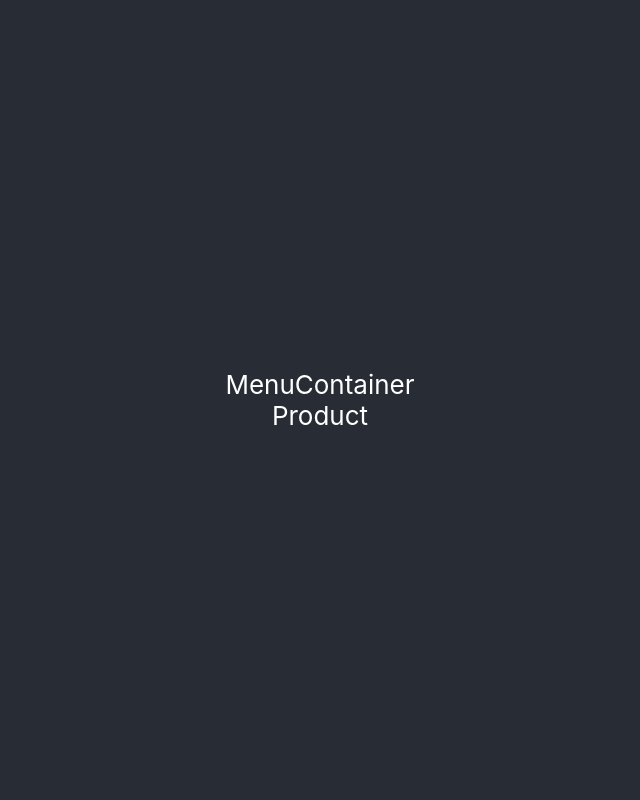
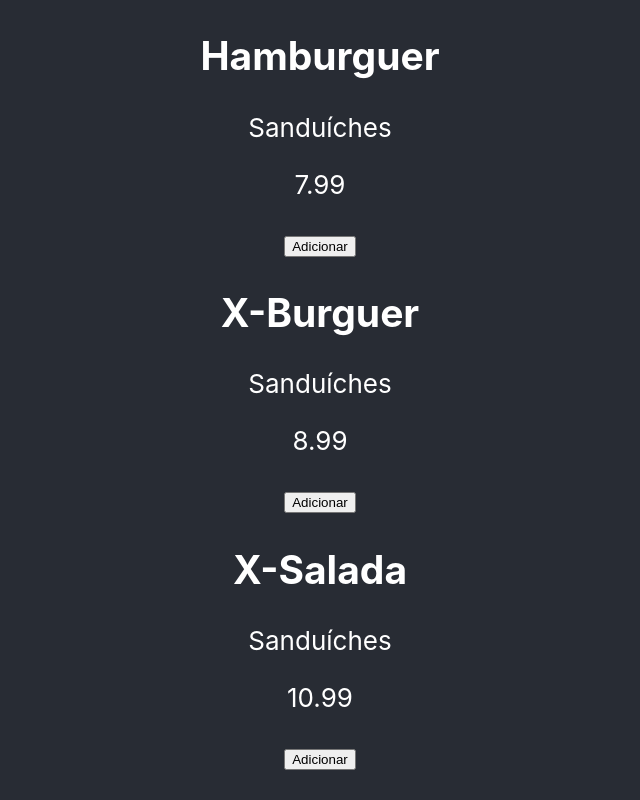
Before and after one commit to acuglar/Product-List, a React (Create React App) app: page / in a window 1280 px wide. Shown: the top 800 px of the page, without its empty margins (320-960 px from the left). Built offline with nearby package versions, Linux system fonts and the light colour scheme.

Commit message:
Render products

```diff
--- a/src/App.jsx
+++ b/src/App.jsx
@@ -3,11 +3,24 @@ import { Component } from 'react';
 import MenuContainer from './components/MenuContainer';
 
 export default class App extends Component {
+	state = {
+		products: [
+			{ id: 1, name: 'Hamburguer', category: 'Sanduíches', price: 7.99 },
+			{ id: 2, name: 'X-Burguer', category: 'Sanduíches', price: 8.99 },
+			{ id: 3, name: 'X-Salada', category: 'Sanduíches', price: 10.99 },
+			{ id: 4, name: 'Big Kenzie', category: 'Sanduíches', price: 16.99 },
+			{ id: 5, name: 'Guaraná', category: 'Bebidas', price: 4.99 },
+			{ id: 6, name: 'Coca', category: 'Bebidas', price: 4.99 },
+			{ id: 7, name: 'Fanta', category: 'Bebidas', price: 4.99 },
+		],
+		filteredProducts: [],
+		currentSale: { total: 0, saleDetails: [] },
+	};
 	render() {
 		return (
 			<div className='App'>
 				<header className='App-header'>
-					<MenuContainer />
+					<MenuContainer products={this.state.products} />
 				</header>
 			</div>
 		);
--- a/src/components/MenuContainer/index.jsx
+++ b/src/components/MenuContainer/index.jsx
@@ -4,10 +4,16 @@ import Product from '../Product';
 export default class MenuContainer extends Component {
 	render() {
 		return (
-			<>
-				<div>MenuContainer</div>
-				<Product />
-			</>
+			<div>
+				{this.props.products.map((product, index) => (
+					<Product
+						key={index}
+						name={product.name}
+						category={product.category}
+						price={product.price}
+					/>
+				))}
+			</div>
 		);
 	}
 }
--- a/src/components/Product/index.jsx
+++ b/src/components/Product/index.jsx
@@ -2,6 +2,13 @@ import { Component } from 'react';
 
 export default class Product extends Component {
 	render() {
-		return <div>Product</div>;
+		return (
+			<div>
+				<h2>{this.props.name}</h2>
+				<p>{this.props.category}</p>
+				<p>{this.props.price}</p>
+				<button>Adicionar</button>
+			</div>
+		);
 	}
 }
```
